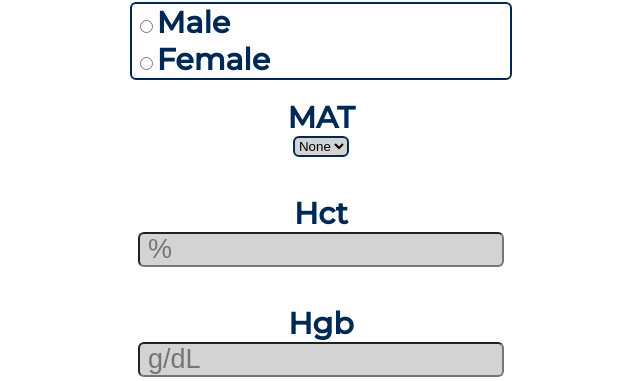
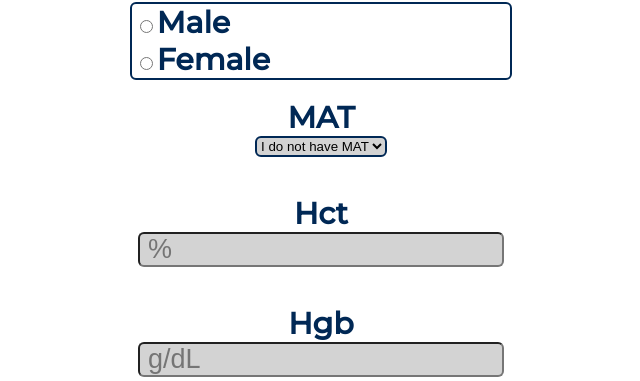
Before and after one commit to Camerooooon/lepto-classifier-frontend, a Flask app: page /index in a window 1280 px wide. Shown: the part 700-1081 px from the top of the page, without its empty margins (319-959 px from the left). Run offline with Flask 2, Linux system fonts and the light colour scheme.

Commit message:
At option for non-MAT algorthym

```diff
--- a/app.py
+++ b/app.py
@@ -8,6 +8,8 @@ import pandas as pd
 
 con = db.con_database();
 cur = con.cursor();
+
+db.init_database(cur);
 
 app = Flask(__name__)
 
@@ -93,8 +95,15 @@ def submit_data():
     df = pd.DataFrame(request_data.to_dict(flat=False), index=[0])
     df = df.apply(pd.to_numeric, errors='ignore')
     lepto_classifier = LeptoClassifier()
+
     try:
-        prediction = lepto_classifier.predict_raw(df, use_mat=True);
+        if request_data["MAT"] == "-1":
+            df["MAT"] = 0;
+            prediction = lepto_classifier.predict_raw(df, use_mat=False);
+            print("Using no MAT prediction");
+        else:
+            prediction = lepto_classifier.predict_raw(df, use_mat=True);
+            print("Using MAT prediction");
         print("Prediction = " + str(prediction[0]));
     except (ValueError, KeyError) as err:
         return Response('{"status": "error", "message": "'+ str(err) + '"}', status=400)
--- a/templates/index.html
+++ b/templates/index.html
@@ -84,13 +84,14 @@
 				<br>
 				<label for="MAT">MAT</label>
 				<select name="MAT" id="MAT">
-					<option value="na">None</option>
+					<option value="-1">I do not have MAT</option>
 					<option value="0">0</option>
 					<option value="100">100</option>
 					<option value="200">200</option>
-					<option value="300">300</option>
 					<option value="400">400</option>
-					<option value="500">500</option>
+					<option value="800">800</option>
+					<option value="1600">1600</option>
+					<option value="3200">3200</option>
 				</select>
 				<!--
 				<input type="number" name="MAT" placeholder="0, 100, 200, 400, ..." step="100">
```
